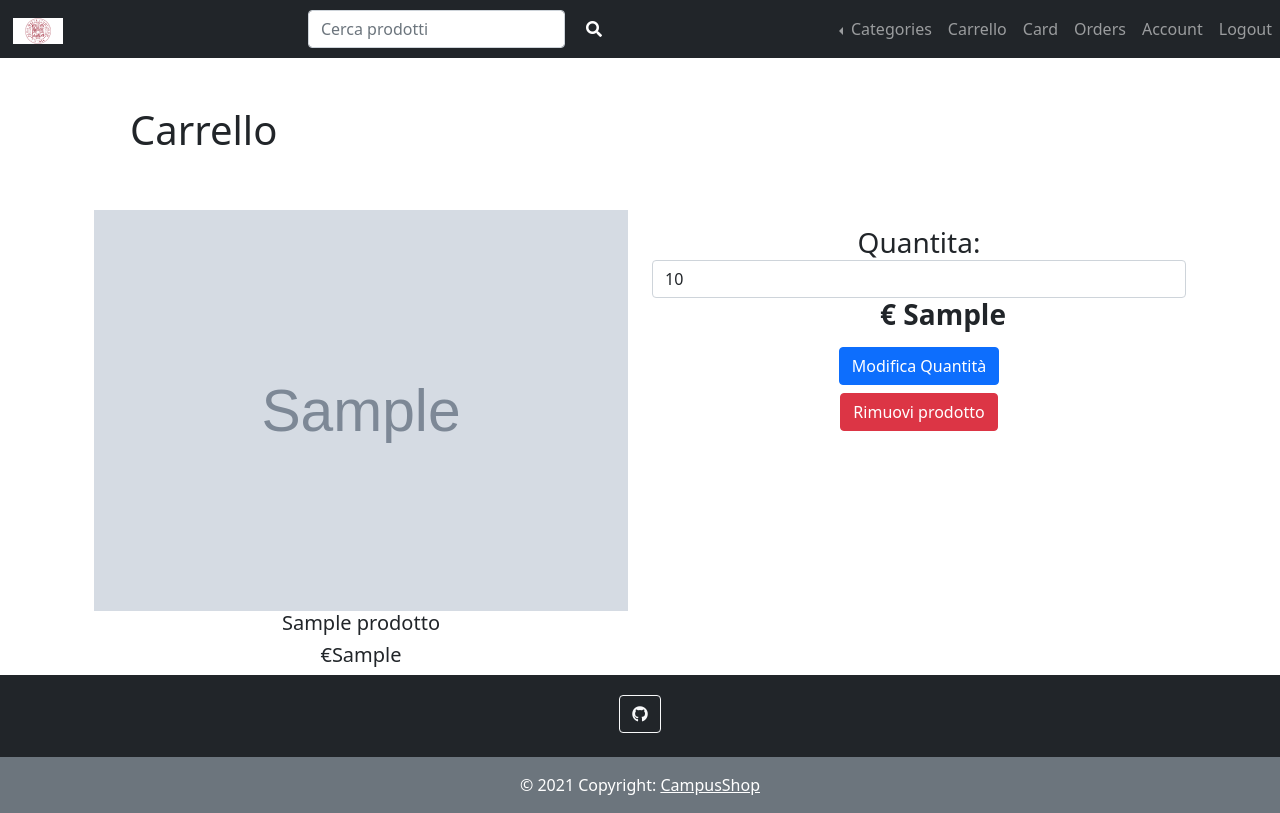
After one commit to ste-script/campus_shop, a PHP site: page /cart.php in a window 1280 px wide. The commit adds this page. Run offline with PHP 8.4, Linux system fonts and the light colour scheme; the visitor is signed in with stand-in values (Sample User, id 1); tables that the repository leaves empty or names only in its code hold one stand-in row (values such as "Sample post"); grey boxes marked "Sample" are stand-in pictures.

Commit message:
start cart

```diff
--- /dev/null
+++ b/cart.php
@@ -0,0 +1,22 @@
+<?php
+require_once("./bootstrap.php");
+
+$templateParams["titolo"] = "Campus Shop - Carrello";
+include("./layouts/headerCostumer.php");
+
+if (!isUserLoggedIn()) {
+    header("Location: login.php");
+    exit;
+}
+if (isset($_POST["removeProduct"]) && $_POST["removeProduct"] == 1) {
+
+} elseif (isset($_POST["removeProduct"]) && $_POST["removeProduct"] == 0) {
+
+}
+$templateParams['gridTitle'] = "Carrello";
+$templateParams['products'] = $dbh->getCartProductsByClientId($_SESSION['userId']);
+if (!empty($templateParams['products'])) {
+    include('.\cliente\cartgrid.php');
+}
+
+include("./layouts/footer.php");
--- a/classi/utils.php
+++ b/classi/utils.php
@@ -1,26 +1,31 @@
 <?php
-function registerLoggedClient($userEmail,$userId){
+function registerLoggedClient($userEmail, $userId)
+{
     $_SESSION["clientEmail"] = $userEmail;
     $_SESSION["userId"] = $userId;
 }
 
-function isUserLoggedIn(){
+function isUserLoggedIn()
+{
     return !empty($_SESSION['clientEmail']);
 }
 
-function getHeaderElements(){
+function getHeaderElements()
+{
     if (isUserLoggedIn()) {
 
-        return [['link' => '#', 'nome' => 'Categories'],
-                ['link' => '#', 'nome' => 'Cart'],
+        return [
+            ['link' => '#', 'nome' => 'Categories'],
+            ['link' => 'cart.php', 'nome' => 'Carrello'],
             ['link' => '#', 'nome' => 'Card'],
             ['link' => '#', 'nome' => 'Orders'],
             ['link' => 'client.php', 'nome' => 'Account'],
             ['link' => 'logout.php', 'nome' => 'Logout']
         ];
     } else {
-        return [['link' => '#', 'nome' => 'Categories'],
-                ['link' => '#', 'nome' => 'Cart'],
+        return [
+            ['link' => '#', 'nome' => 'Categories'],
+            ['link' => 'cart.php', 'nome' => 'Carrello'],
             ['link' => '#', 'nome' => 'Card'],
             ['link' => '#', 'nome' => 'Orders'],
             ['link' => 'login.php', 'nome' => 'Login']
--- /dev/null
+++ b/cliente/cartgrid.php
@@ -0,0 +1,45 @@
+<?php require_once("./bootstrap.php");
+$index = 0;
+$prod = $templateParams["products"];
+$gridTitle = $templateParams["gridTitle"];
+?>
+<div class="container-xl">
+  <div class="roq">
+    <div class="col">
+      <h1 class="text-capitalize p-5">
+        <?php echo $gridTitle; ?>
+      </h1>
+    </div>
+  </div>
+  <?php foreach ($prod as $p) : ?>
+    <div class="row mx-0">
+
+      <div class="col-6 text-center">
+        <?php echo $dbh->getImgFromId($p["id"]) . "/>"; ?>
+        <h5> <?php echo  $p["nome"]; ?></h5>
+        <h5> <?php echo "€" . $p["prezzo"]; ?></h5>
+      </div>
+      <div class="col-6 text-center">
+        <form action="#" method="POST">
+          <div class="my-3">
+            <span class="h3">Quantita: </span>
+            <input type="number" class="form-control" required="required" name="quantity" min="1" value="<?php echo $p["quantita_prodotto"] ?>">
+            <span class="h3 fw-bold ms-5">€ <?php echo $p['prezzo']; ?></span>
+          </div>
+          <div class="col my-2">
+            <input type="submit" class="btn btn-primary" value="Modifica Quantit&agrave"></input>
+          </div>
+          <input type="hidden" value="<?php echo  $p["id"] ?>" name="productId">
+          <input type="hidden" value="0" name="removeProduct">
+        </form>
+        <form action="#" method="POST">
+          <div class="col my-2">
+            <input type="submit" class="btn btn-danger" value="Rimuovi prodotto"></input>
+          </div>
+          <input type="hidden" value="<?php echo  $p["id"] ?>" name="productId">
+          <input type="hidden" value="1" name="removeProduct">
+        </form>
+      </div>
+    <?php endforeach; ?>
+    </div>
+</div>
```
Lines whose indentation alone changed are shown as unchanged.
